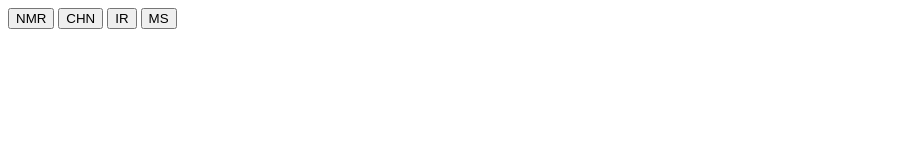
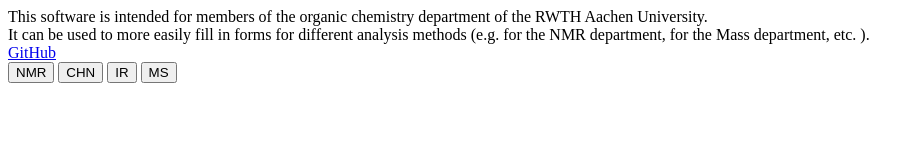
Before and after one commit to TheTimebreaker/rwth_oc_automatic_forms, a plain HTML site: page docs/index.html in a window 1280 px wide. Shown: the whole page, without its empty margins (0-924 px from the left). Drawn offline with Linux system fonts and the light colour scheme.

Commit message:
updated homepage; still looks like trash but it now has a bit of text

```diff
--- a/docs/index.html
+++ b/docs/index.html
@@ -6,6 +6,16 @@
       <script type = 'module' src="centrals.js"></script>
   </head>
 <body>
+    This software is intended for members of the organic chemistry department of the RWTH Aachen University.
+    <br>
+
+    It can be used to more easily fill in forms for different analysis methods (e.g. for the NMR department, for the Mass department, etc. ).
+    <br>
+
+    <a href="https://github.com/TheTimebreaker/rwth_oc_automatic_forms/">GitHub</a>
+    <br>
+
+
     <button onclick="location.href='index_nmr.html'">NMR</button>
     <button onclick="location.href='index_chn.html'">CHN</button>
     <button onclick="location.href='index_ir.html'">IR</button>
```
